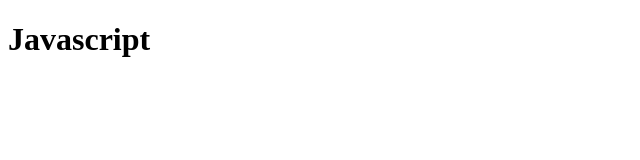
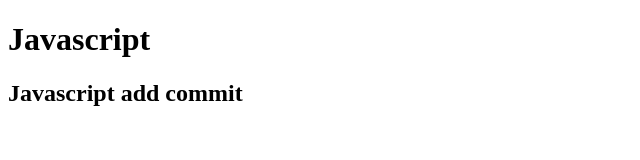
Before and after one commit to Davut7/java-deneme, a plain HTML site: page index.html in a window 1280 px wide. Shown: the whole page, without its empty margins (0-640 px from the left). Drawn offline with Linux system fonts and the light colour scheme.

Commit message:
js modified

```diff
--- a/index.html
+++ b/index.html
@@ -8,7 +8,10 @@
 </head>
 <body>
     <h1>Javascript</h1>
+    <h2>Javascript add commit</h2>
     <script src="./app.js">
+
+
 
     </script>
 </body>
```
